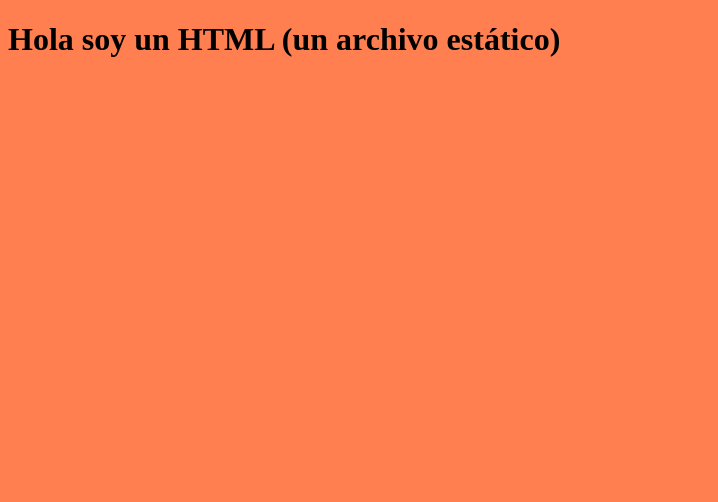
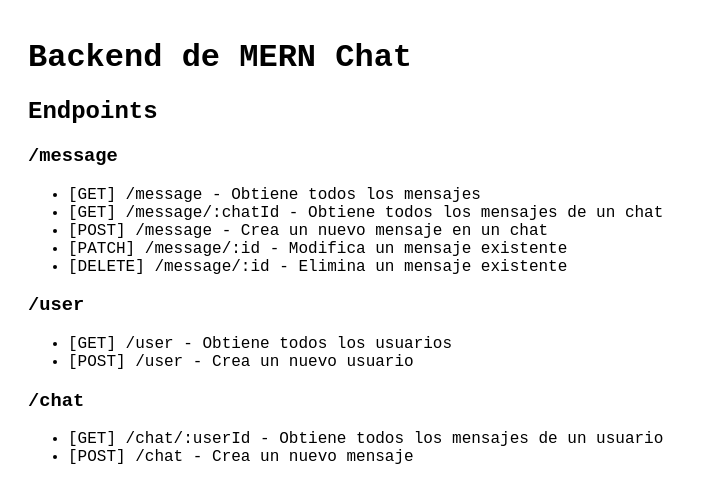
Before and after one commit to lamaolo/mern-chat-backend, a website: page public/index.html in a window 1280 px wide. Shown: the whole page, without its empty margins (0-718 px from the left). Drawn offline with Linux system fonts and the light colour scheme.

Commit message:
index.html

```diff
--- a/public/css/styles.css
+++ b/public/css/styles.css
@@ -1,3 +1,4 @@
 body {
-  background: coral;
+  padding: 10px 20px;
+  font-family: "Courier New", Courier, monospace;
 }
--- a/public/index.html
+++ b/public/index.html
@@ -5,9 +5,30 @@
     <meta http-equiv="X-UA-Compatible" content="IE=edge" />
     <meta name="viewport" content="width=device-width, initial-scale=1.0" />
     <link rel="stylesheet" href="css/styles.css" />
-    <title>Estático</title>
+    <title>API</title>
   </head>
   <body>
-    <h1>Hola soy un HTML (un archivo estático)</h1>
+    <h1>Backend de MERN Chat</h1>
+    <h2>Endpoints</h2>
+    <h3>/message</h3>
+    <ul>
+      <li>[GET] /message - Obtiene todos los mensajes</li>
+      <li>[GET] /message/:chatId - Obtiene todos los mensajes de un chat</li>
+      <li>[POST] /message - Crea un nuevo mensaje en un chat</li>
+      <li>[PATCH] /message/:id - Modifica un mensaje existente</li>
+      <li>[DELETE] /message/:id - Elimina un mensaje existente</li>
+    </ul>
+
+    <h3>/user</h3>
+    <ul>
+      <li>[GET] /user - Obtiene todos los usuarios</li>
+      <li>[POST] /user - Crea un nuevo usuario</li>
+    </ul>
+
+    <h3>/chat</h3>
+    <ul>
+      <li>[GET] /chat/:userId - Obtiene todos los mensajes de un usuario</li>
+      <li>[POST] /chat - Crea un nuevo mensaje</li>
+    </ul>
   </body>
 </html>
```
